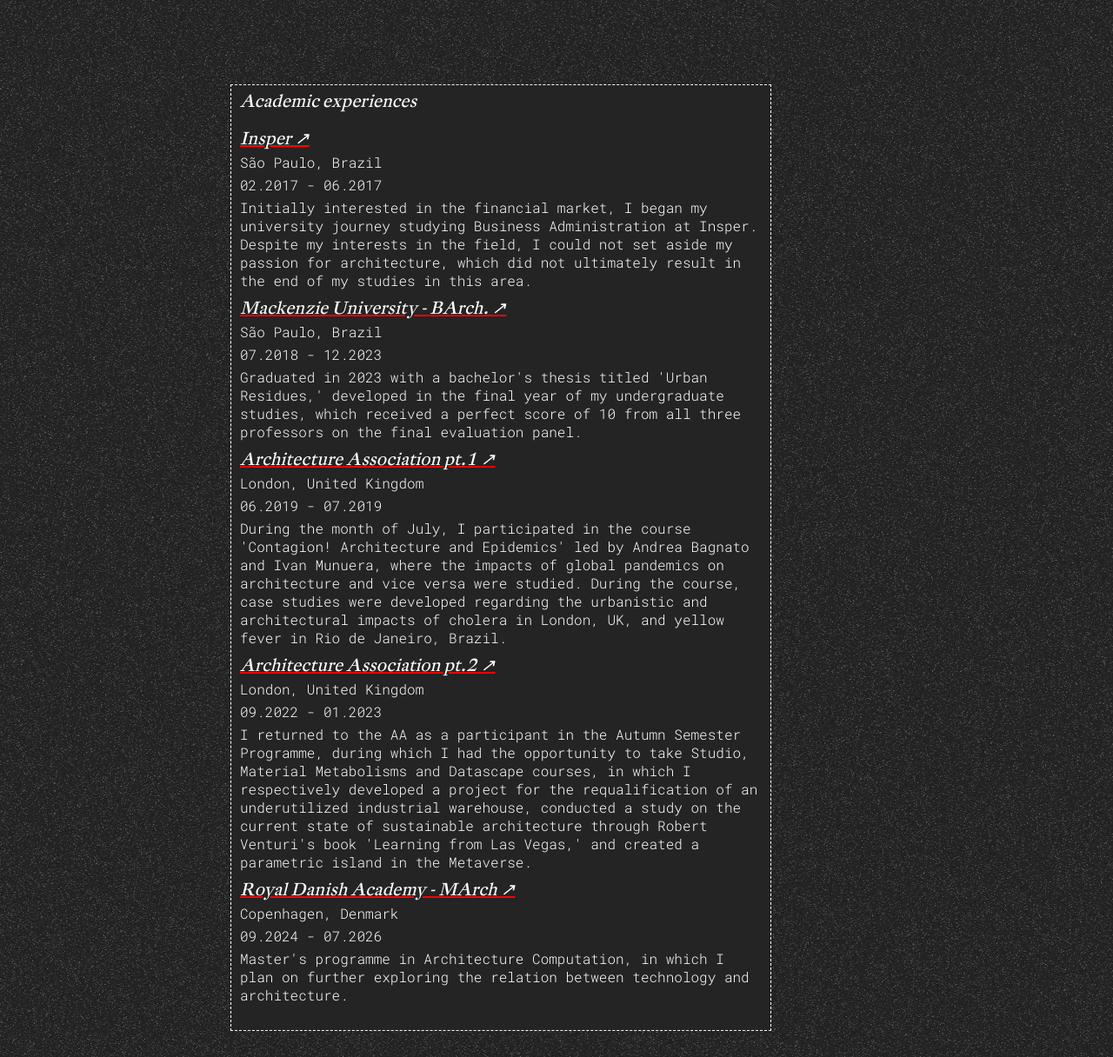
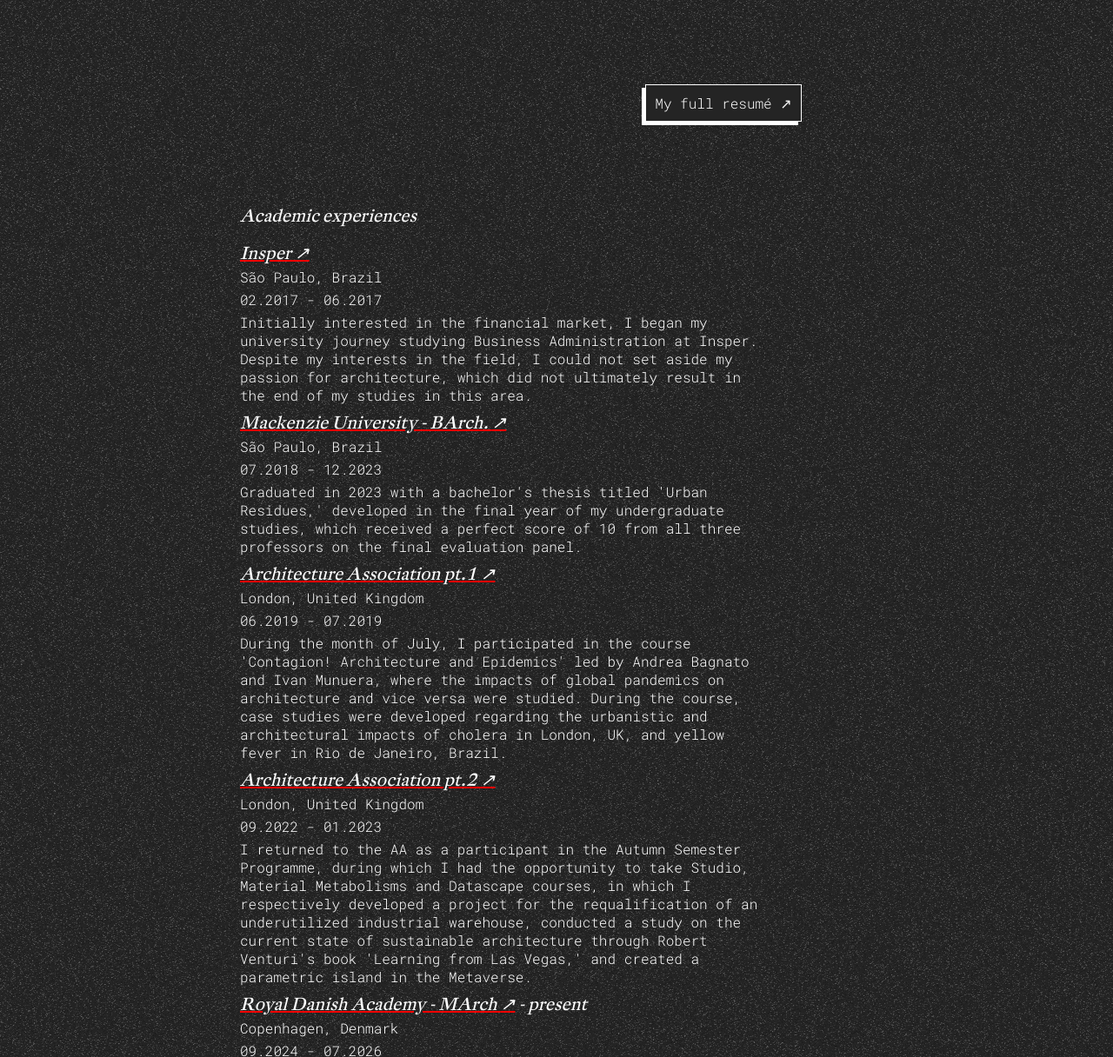
Before and after one commit to acarmagnani/personal-website_R03, a plain HTML site: page cv.html in a window 1280 px wide. Shown: the part 384-1600 px from the top of the page at 87% size. Drawn offline with Linux system fonts and the light colour scheme; a script that the page names is missing.

Commit message:
add resume link

```diff
--- a/assets/styles/styles-cv.css
+++ b/assets/styles/styles-cv.css
@@ -18,3 +18,7 @@
     width: clamp(120px, 70vw, 500px);
     left: 5vw;
 }
+
+.cv-item-3_1 {
+    left: 15vw;
+}
--- a/assets/styles/styles.css
+++ b/assets/styles/styles.css
@@ -350,18 +350,17 @@ body {
 
 
 
-/* Scroll-to-top button styles */
+/* Scroll-to-top button */
 #scrollToTopBtn {
     position: fixed;
     bottom: 50px;
-    right: clamp(20px, 10vw, 150px);
+    right: 10%;
     opacity: 0;
     z-index: 1000;
     pointer-events: none;
     transition: opacity 0.3s ease, background-color var(--def-duration);
 }
 
-/* Make the button visible */
 #scrollToTopBtn.visible {
     opacity: 1;
     pointer-events: auto;
--- a/cv.html
+++ b/cv.html
@@ -29,9 +29,17 @@
             <div id="Header"></div>
             <div id="BackToTop"></div>
 
+            <div class="grid cv-grid-3">
+
+                <a href="/assets/files/Antonio_Carmagnani_CV.pdf" target="_blank" rel="noopener" class="grid-item cv-item cv-item-3_1 container-1 _move">
+                    <b1>My full resumé <span class="top-right-arrow"></span></b1>
+                </a>
+
+            </div>
+
             <div class="grid cv-grid-1">
 
-                <div class="grid-item cv-item cv-item-1_1 container-2">
+                <div class="grid-item cv-item cv-item-1_1">
 
                     <div class="cv-title">
                         <h3>Academic experiences</h3>
@@ -115,6 +123,7 @@
                                 <a href="https://royaldanishacademy.com/en" target="_blank" rel="noopener">
                                     <h3 class="exp_title _highlight-black">Royal Danish Academy - MArch <span class="top-right-arrow"></span></h3>
                                 </a>
+                                <h3> - present</h3>
 
                                 <div class="exp-item">
                                     <b1>Copenhagen, Denmark</b1>
@@ -137,7 +146,7 @@
 
             <div class="grid cv-grid-2">
 
-                <div class="grid-item cv-item cv-item-2_1 container-1">
+                <div class="grid-item cv-item cv-item-2_1">
 
                     <div class="cv-title">
                         <h3>Professional experiences</h3>
```
Also changed, not shown: contact.html (+1 -1 lines), 1 other file.
